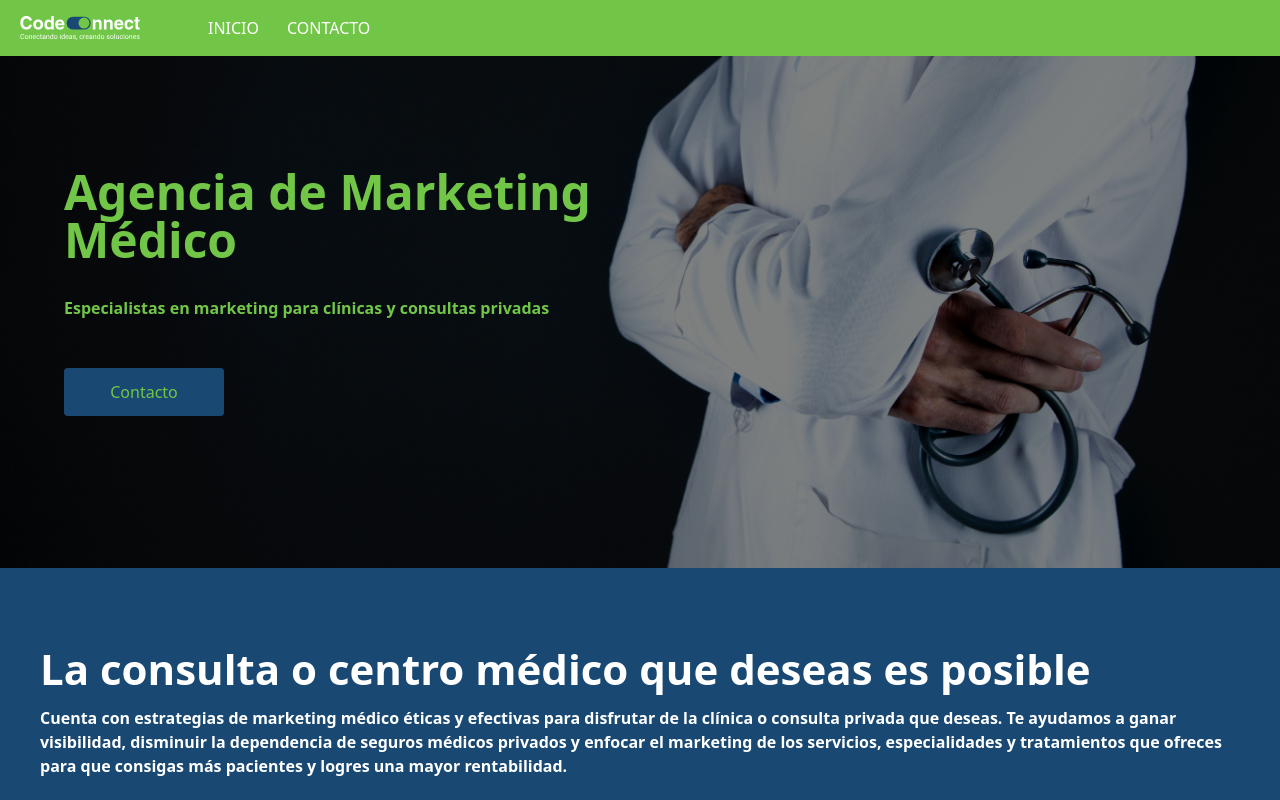
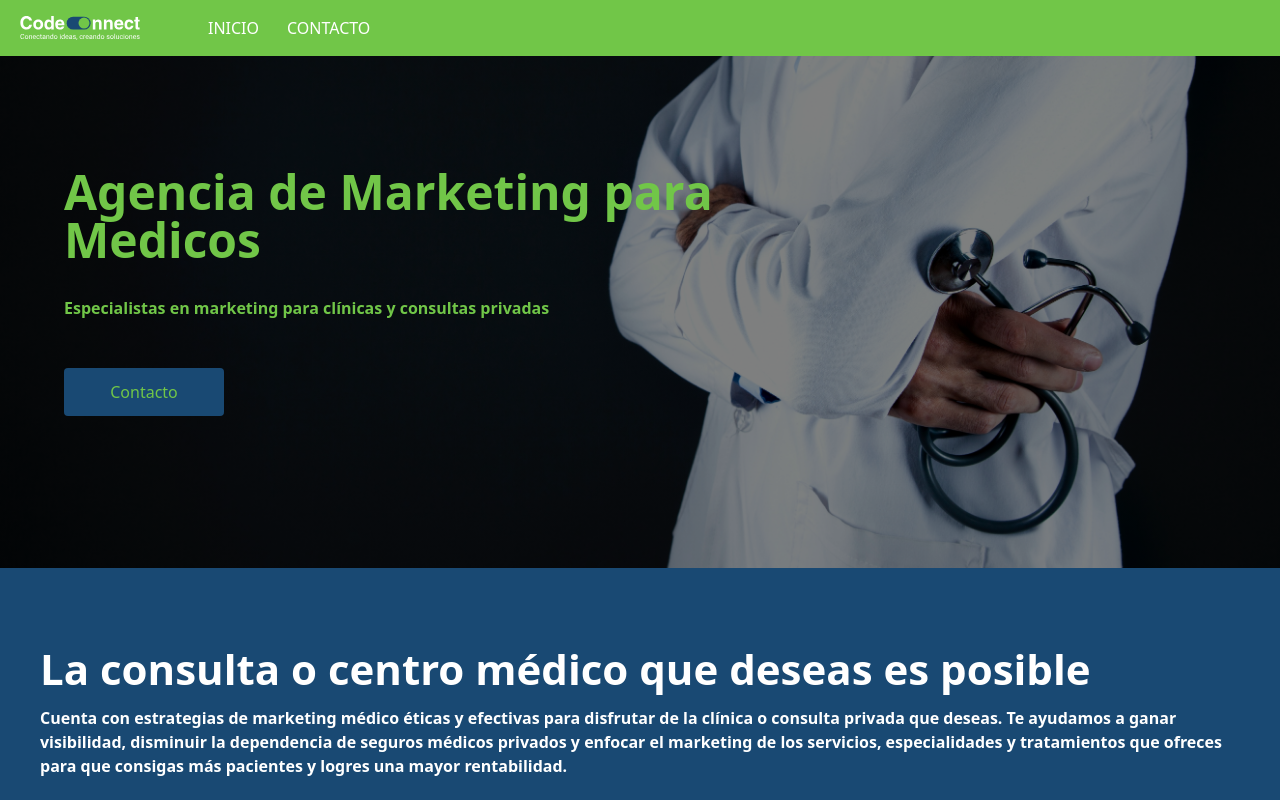
Before and after one commit to rochamiguel1/codeconnect2.0, a React (Create React App) app: page /Medicos in a window 1280 px wide. Shown: the top 800 px of the page. Built offline with nearby package versions, Linux system fonts and the light colour scheme.

Commit message:
arreglado

```diff
--- a/src/Pages/Medicos.jsx
+++ b/src/Pages/Medicos.jsx
@@ -13,7 +13,7 @@ export default function Medicos() {
       <ScrollToTop/>
 
       <Header/>
-      <MixMe text1={'Agencia de Marketing Médico'}
+      <MixMe text1={'Agencia de Marketing para Medicos'}
         text2={'Especialistas en marketing para clínicas y consultas privadas'}
       />
       <ApropiateWeb2
--- a/src/components/MixAgency/MixMe.jsx
+++ b/src/components/MixAgency/MixMe.jsx
@@ -5,7 +5,7 @@ import { Link } from 'react-router-dom'
 
 export default function MixMe({text1,text2}) {
     return (
-        <div className="contenedorme flex flex-col p-16  " id='MixMe'>
+        <div className="contenedorme flex flex-col p-16  " >
             <h2 className=' justify-start pt-12 w-[700px]  text-5xl text-verde font-semibold' >{text1} </h2>
             <p className='  text-base pt-4 font-semibold text-verde'> {text2}</p>
 
```
